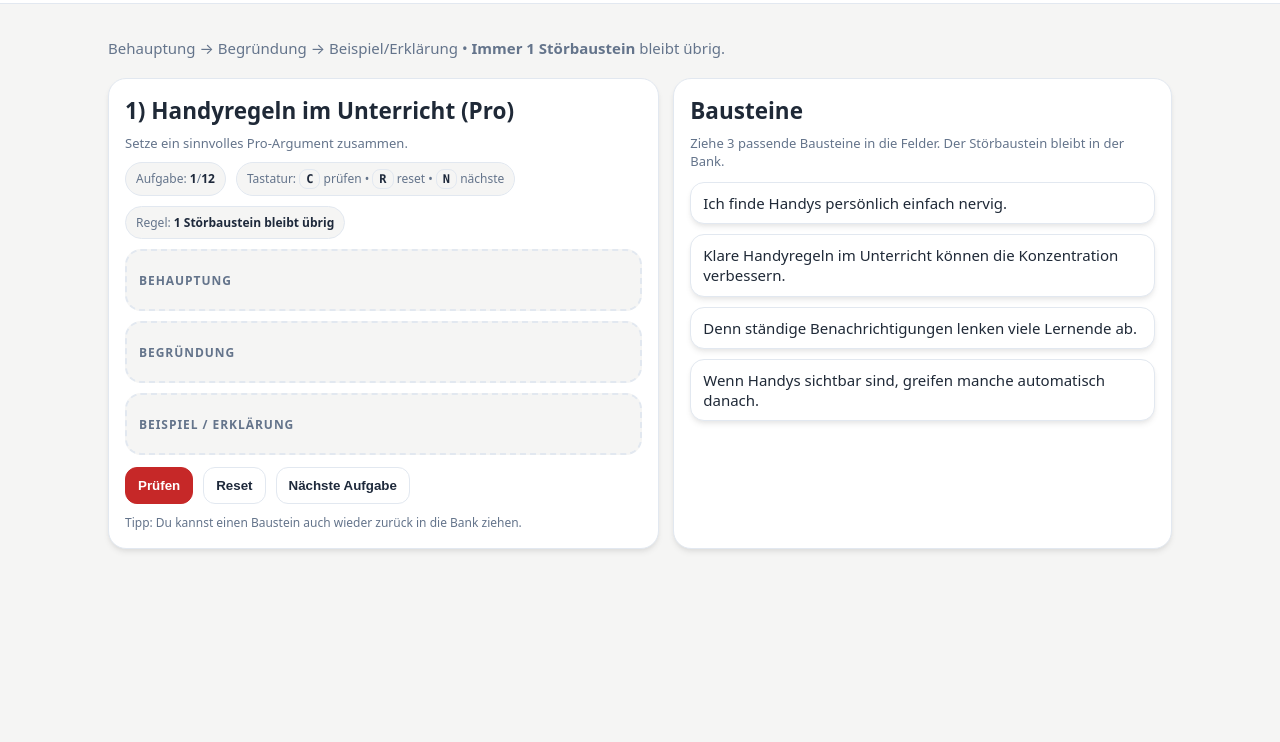
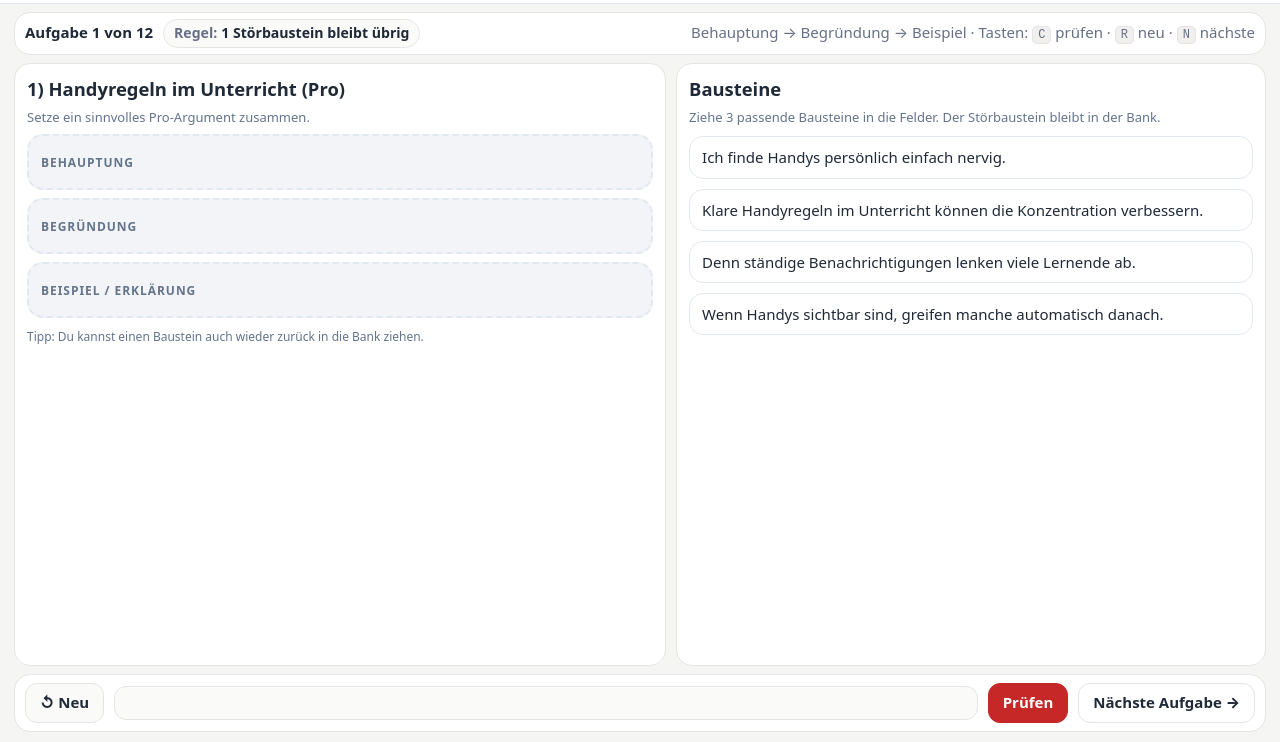
Before and after one commit to HoS-design/PMS, a plain HTML site: page portal/modules/argument/index.html in a window 1280 px wide. Shown: the part 58-800 px from the top of the page. Drawn offline with Linux system fonts and the light colour scheme.

Commit message:
Layout-Fix Buttons fett; Argumente bauen auf vollem Layout
- app-layout.css: Formular-Grundregeln mit :where() (Buttons blieben sonst nicht fett)
- Meldungsfelder (.msg) in der Fußleiste einheitlich
- Argumente bauen: Aufgabe/Bausteine nebeneinander, Aktionen in der Fußleiste

Co-Authored-By: Claude Opus 5.5 <noreply@anthropic.com>
Claude-Session: https://claude.ai/code/session_01NbwnMMRqiKrYp6ETY4LHxX

```diff
--- a/css/app-layout.css
+++ b/css/app-layout.css
@@ -65,7 +65,7 @@ body.hos-app {
 }
 .hos-app *, .hos-app *::before, .hos-app *::after { box-sizing: border-box; }
 .hos-app [hidden] { display: none !important; }
-.hos-app:not(.hos-legacy) button, .hos-app:not(.hos-legacy) select, .hos-app:not(.hos-legacy) input, .hos-app:not(.hos-legacy) textarea { font: inherit; }
+:where(.hos-app:not(.hos-legacy)) :where(button, select, input, textarea) { font: inherit; }
 
 /* Kopf: kompakt, Fachfarbe im Badge */
 .hos-app .app-header { position: static; padding: 6px 16px; gap: 10px; box-shadow: none; }
@@ -181,6 +181,24 @@ body.hos-app {
   font-size: .93rem;
 }
 
+/* Meldungsfelder älterer Apps (.msg / .feedback-Text), wenn sie in der Fußleiste stehen */
+.hos-bottombar .msg {
+  display: block !important;
+  flex: 1 1 260px;
+  min-height: 2.3em;
+  margin: 0;
+  border-radius: 12px;
+  padding: 7px 12px;
+  font-weight: 700;
+  line-height: 1.35;
+  background: #fafaf9;
+  border: 1px solid var(--hos-line);
+  color: var(--hos-ink);
+}
+.hos-bottombar .msg.ok, .hos-bottombar .msg.good { background: var(--hos-good-soft); border-color: var(--hos-good-line); color: var(--hos-good); }
+.hos-bottombar .msg.warn { background: var(--hos-warn-soft); border-color: var(--hos-warn-line); color: var(--hos-warn); }
+.hos-bottombar .msg.bad, .hos-bottombar .msg.error { background: var(--hos-bad-soft); border-color: var(--hos-bad-line); color: var(--hos-bad); }
+
 /* ---------- Kleine Bausteine ---------- */
 .hos-pill { display: inline-flex; align-items: center; gap: 4px; padding: 3px 10px; border-radius: 999px; background: #fafaf9; border: 1px solid var(--hos-line); font-size: .88rem; font-weight: 700; color: var(--hos-muted); }
 .hos-pill b { color: var(--hos-ink); }
@@ -195,14 +213,14 @@ body.hos-app {
 
 .hos-kbd { font-family: ui-monospace, monospace; font-size: .75rem; padding: 1px 5px; border-radius: 5px; background: #f1f0ef; border: 1px solid var(--hos-line); color: var(--hos-muted); }
 
-.hos-app:not(.hos-legacy) input[type="text"], .hos-app:not(.hos-legacy) select, .hos-app:not(.hos-legacy) textarea {
+:where(.hos-app:not(.hos-legacy)) :where(input[type="text"], select, textarea) {
   border-radius: 10px;
   border: 1px solid var(--hos-line);
   padding: 7px 10px;
   background: #fff;
   color: var(--hos-ink);
 }
-.hos-app:not(.hos-legacy) input:focus, .hos-app:not(.hos-legacy) select:focus, .hos-app:not(.hos-legacy) textarea:focus { outline: 3px solid var(--subject-line); border-color: var(--subject); }
+:where(.hos-app:not(.hos-legacy)) :where(input, select, textarea):focus { outline: 3px solid var(--subject-line); border-color: var(--subject); }
 
 /* ---------- Übergang für ältere Apps ----------
    <body class="hos-app hos-legacy subject-…">
--- a/portal/modules/argument/index.html
+++ b/portal/modules/argument/index.html
@@ -128,30 +128,7 @@
     .tile.locked{opacity:.85;cursor:default}
 
     .controls{display:flex;gap:10px;flex-wrap:wrap;margin-top:12px}
-    button{
-      padding:10px 12px;
-      border-radius:12px;
-      border:1px solid var(--accent);
-      font-weight:900;
-      cursor:pointer;
-      background:var(--accent);
-      color:white;
-    }
-    button.secondary{
-      background:var(--surface);
-      color:var(--ink);
-      border:1px solid var(--line);
-    }
-    button:active{transform:translateY(1px)}
 
-    .msg{
-      margin-top:12px;padding:10px 12px;border-radius:14px;
-      font-size:13px;line-height:1.4;border:1px solid var(--line);
-      display:none;
-    }
-    .msg.ok{background:rgba(16,185,129,.12);border-color:rgba(16,185,129,.35);display:block}
-    .msg.bad{background:rgba(239,68,68,.12);border-color:rgba(239,68,68,.35);display:block}
-    .msg.warn{background:rgba(245,158,11,.12);border-color:rgba(245,158,11,.35);display:block}
 
     .hint{margin-top:10px;color:var(--muted);font-size:12px;line-height:1.45}
     /* HoS Hero-Header (wie Speedrunde) */
@@ -218,10 +195,19 @@
       display:none;
     }
 
+
+    /* Gemeinsames Layout */
+    .hos-stage { grid-template-columns: minmax(0, 1.05fr) minmax(0, .95fr); }
+    .hos-panel h2 { font-size: 1.15rem; }
+    .dropzone { margin-top: 8px; min-height: 56px; padding: 10px 12px; }
+    .bank { margin-top: 10px; }
+    .tile { box-shadow: none; }
+    .dropzone .tile { width: 100%; }
+
   </style>
   <link rel="stylesheet" href="/css/app-layout.css">
 </head>
-<body class="hos-app hos-legacy subject-deutsch">
+<body class="hos-app subject-deutsch">
   <header class="app-header">
     <div class="brand-row">
       <img src="/chatisthisreal.png" alt="Logo" class="logo-img" onerror="this.style.display='none'">
@@ -234,32 +220,18 @@
       <a href="/index.html" class="header-link">Startseite</a>
     </div>
   </header>
-  <div class="wrap">
-    <div class="hero app-intro">
-      <div class="hero-left">
-        <div class="minirow">
-          <img src="/chatisthisreal.png" alt="HoS" class="mini-logo" onerror="this.style.display='none'">
-          <span class="badge badge-red">DEUTSCH</span>
-        </div>
-        <h1 class="hero-title">Argumente zusammensetzen <span class="muted">(Drag &amp; Drop)</span></h1>
-        <p class="hero-sub">Behauptung → Begründung → Beispiel/Erklärung • <b>Immer 1 Störbaustein</b> bleibt übrig.</p>
-      </div>
-      <img src="/chatisthisreal.png" alt="" class="hero-sticker" onerror="this.style.display='none'">
+    <main class="hos-main">
+    <div class="hos-topbar">
+      <span class="hos-label">Aufgabe <b id="idx">1</b> von <b id="total">1</b></span>
+      <span class="hos-pill">Regel: <b>1 Störbaustein bleibt übrig</b></span>
+      <span class="hos-spacer"></span>
+      <span class="hos-muted">Behauptung → Begründung → Beispiel · Tasten: <span class="hos-kbd">C</span> prüfen · <span class="hos-kbd">R</span> neu · <span class="hos-kbd">N</span> nächste</span>
     </div>
 
-    <div class="app">
-      <div class="grid">
-
-  <section class="card">
-    <h2 id="title" style="margin:0 0 6px 0;">–</h2>
+    <div class="hos-stage">
+      <section class="hos-panel scroll">
+        <h2 id="title" style="margin:0 0 4px 0;">–</h2>
         <p class="sub" id="prompt">–</p>
-
-    <div class="metaRow">
-      <span class="pill">Aufgabe: <b id="idx">1</b>/<b id="total">1</b></span>
-      <span class="pill">Tastatur: <span class="kbd">C</span> prüfen • <span class="kbd">R</span> reset • <span class="kbd">N</span> nächste</span>
-      <span class="pill">Regel: <b>1 Störbaustein bleibt übrig</b></span>
-    </div>
-
         <div class="dropzone" data-slot="0">
           <div class="slotlabel">Behauptung</div>
           <div class="slotcontent" id="s0"></div>
@@ -272,30 +244,23 @@
           <div class="slotlabel">Beispiel / Erklärung</div>
           <div class="slotcontent" id="s2"></div>
         </div>
-
-    <div class="controls">
-      <button id="check">Prüfen</button>
-      <button id="reset" class="secondary">Reset</button>
-      <button id="next" class="secondary">Nächste Aufgabe</button>
-    </div>
-
-    <div id="msg" class="msg warn"></div>
-
-    <div class="hint">
-      Tipp: Du kannst einen Baustein auch wieder zurück in die Bank ziehen.
-    </div>
+        <div class="hint">Tipp: Du kannst einen Baustein auch wieder zurück in die Bank ziehen.</div>
       </section>
 
-  <section class="card">
-    <h2 style="margin:0 0 6px 0;">Bausteine</h2>
+      <section class="hos-panel scroll">
+        <h2 style="margin:0 0 4px 0;">Bausteine</h2>
         <p class="sub">Ziehe 3 passende Bausteine in die Felder. Der Störbaustein bleibt in der Bank.</p>
         <div class="bank" id="bank"></div>
       </section>
+    </div>
 
-
+    <div class="hos-bottombar">
+      <button id="reset" class="hos-btn soft" type="button">↺ Neu</button>
+      <div id="msg" class="msg warn"></div>
+      <button id="check" class="hos-btn primary" type="button">Prüfen</button>
+      <button id="next" class="hos-btn" type="button">Nächste Aufgabe →</button>
     </div>
-    </div>
-  </div>
+  </main>
 
 <script>
   // 12 Aufgaben (im gewünschten Bereich 10–15), jede mit 3 korrekten Bausteinen + 1 Störbaustein
```
Lines whose indentation alone changed are shown as unchanged.
